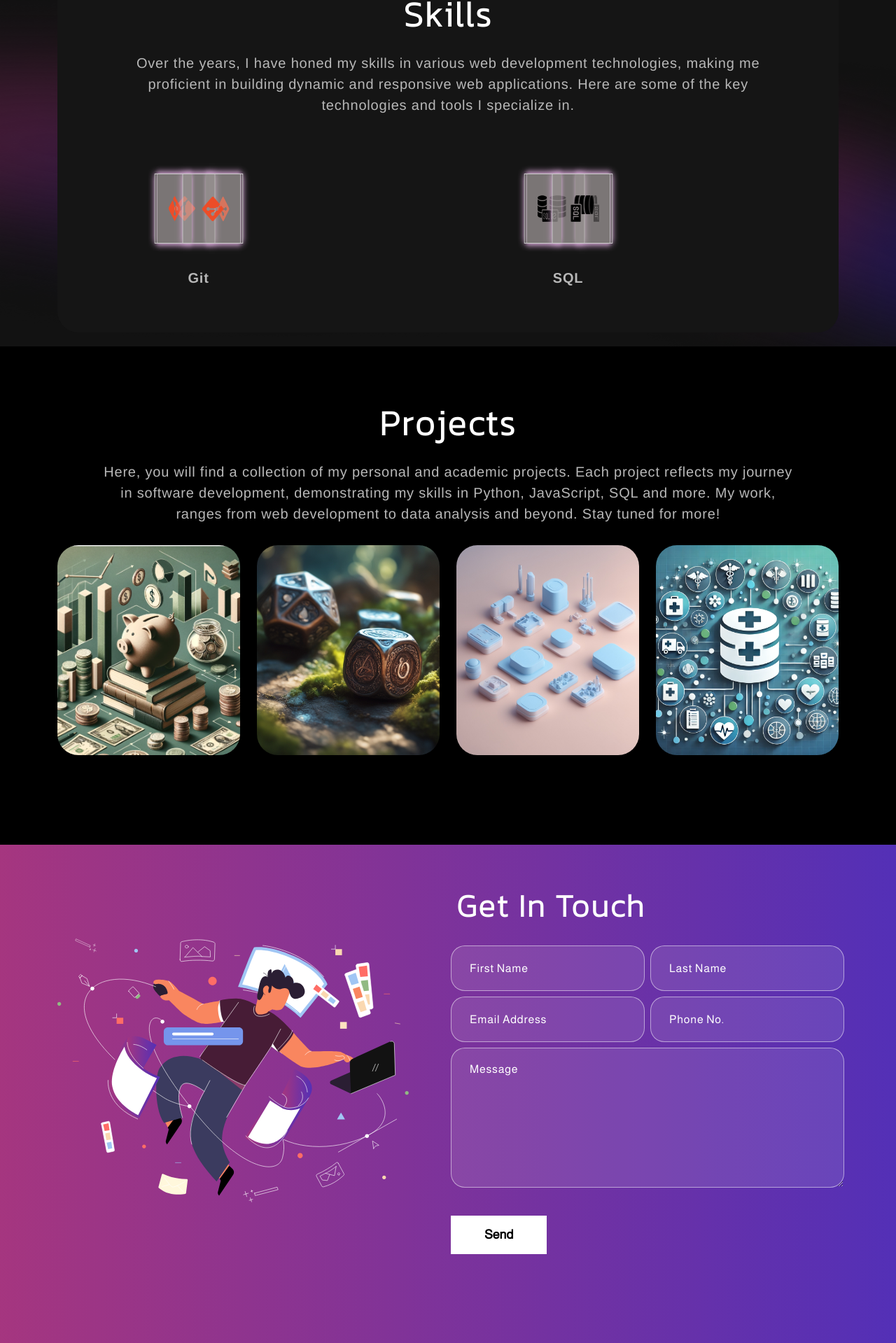
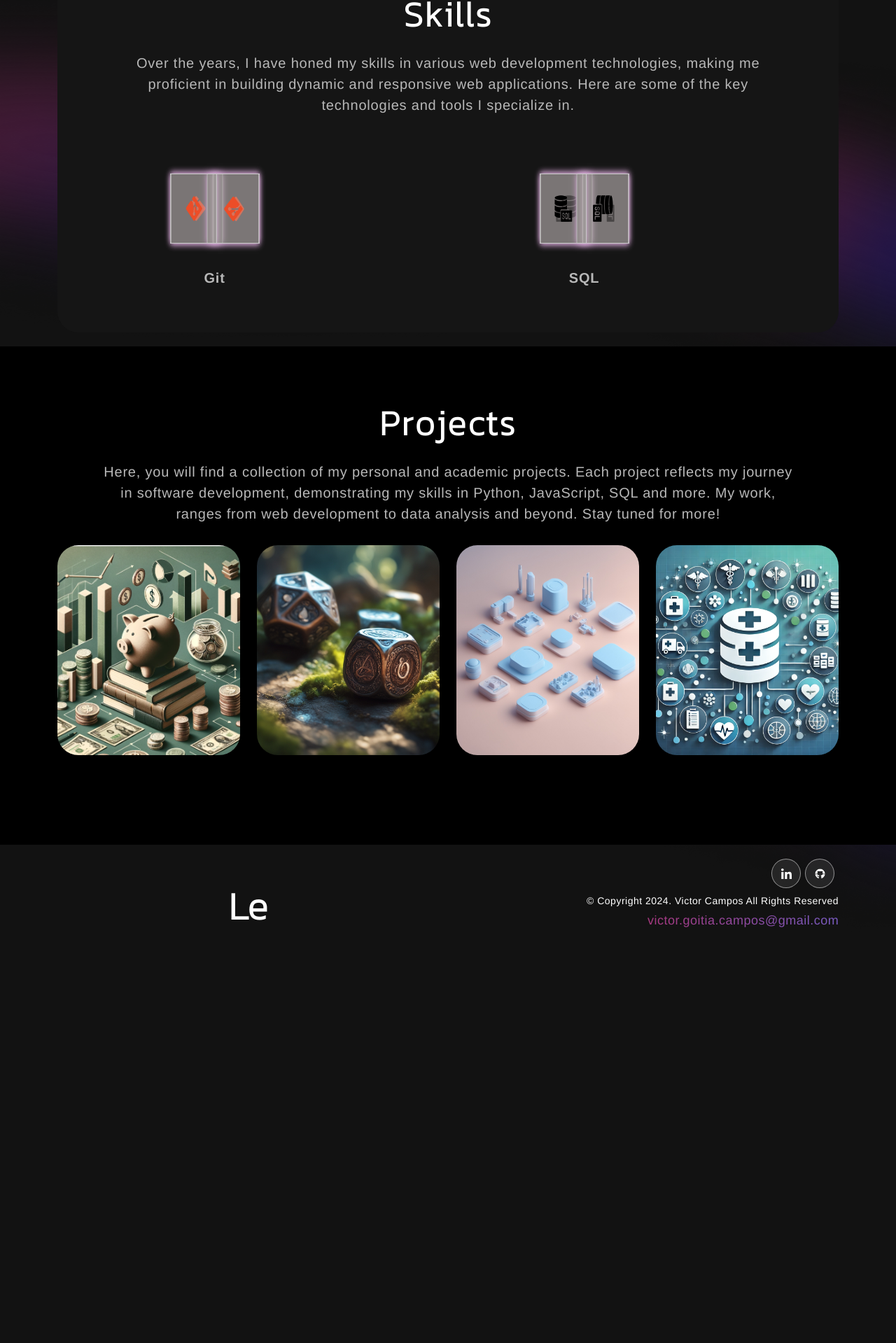
Before and after one commit to 38Victor/portfolio, a React (Create React App) app in the folder portfolio/: page / in a window 1280 px wide. Shown: the part 834-2753 px from the top of the page at 70% size. After the commit the page ends 2239 px from the top, so only its background shows below. Built offline with nearby package versions, Linux system fonts and the light colour scheme.

Commit message:
Finailzed the footer and everything else, website is ready for deployment YEAHHHHH BUDDYgit add --allgit add --allgit add --all

```diff
--- a/portfolio/src/App.css
+++ b/portfolio/src/App.css
@@ -2,24 +2,8 @@
 @import 'animate.css';
 
 @font-face {
-	font-family: 'Coolvetica';
-	src: url('./assets/fonts/CoolveticaRg-Regular.woff2');
-}
-
-@font-face {
-	font-family: 'La Belle Aurore';
-	src: url('./assets/fonts/LaBelleAurore.woff2');
-}
-
-@font-face {
 	font-family: 'Helvetica Neue';
 	src: url('./assets/fonts/helvetica-neu.ttf');
-}
-
-
-@font-face {
-	font-family: 'Almarai Bold';
-	src: url('./assets/fonts/Almarai-Bold.ttf');
 }
 
 
@@ -125,13 +109,13 @@ p.danger {
 }
 
 .profile-image {
-  width: 375px; /* Adjust the width as needed */
-  height: 375px; /* Adjust the height as needed */
-  object-fit: cover; /* Ensures the image covers the area while maintaining aspect ratio */
-  border-radius: 50%; /* Makes the image circular */
-  overflow: hidden; /* Ensures any overflow is hidden */
-  display: block; /* Ensure it behaves correctly in its container */
-  margin: 0 auto; /* Center the image horizontally if needed */
+  width: 375px;
+  height: 375px;
+  object-fit: cover;
+  border-radius: 50%;
+  overflow: hidden;
+  display: block;
+  margin: 0 auto;
 }
 
 
@@ -378,11 +362,11 @@ nav.navbar .navbar-toggler[aria-expanded="true"] .navbar-toggler-icon {
 .background-image-left,
 .background-image-right {
   position: absolute;
-  top: 0;  /* Start from the top */
-  bottom: 0;  /* Extend to the bottom */
-  width: 80%;  /* You can adjust this based on how much of the section you want to cover */
-  background-size: cover;  /* Ensure the background image covers the entire area */
-  background-position: center;  /* Center the image */
+  top: 0;
+  bottom: 0;
+  width: 80%;
+  background-size: cover;
+  background-position: center;
   z-index: -4;
 }
 
@@ -391,7 +375,7 @@ nav.navbar .navbar-toggler[aria-expanded="true"] .navbar-toggler-icon {
 }
 
 .background-image-right {
-  right: 0;  /* Position the right image */
+  right: 0;
   top: 60px;
 
 }
@@ -614,16 +598,16 @@ nav.navbar .navbar-toggler[aria-expanded="true"] .navbar-toggler-icon {
   overflow: hidden;
   margin-bottom: 24px;
   color: #fff;
-  height: 300px; /* Fixed height */
-  width: 100%; /* Ensure it takes the full width of the container */
+  height: 300px;
+  width: 100%;
   background-size: cover;
   background-position: center;
 }
 
 .proj-imgbx img.project-img {
   width: 100%;
-  height: 100%; /* Ensure the image covers the whole container */
-  object-fit: cover; /* Ensure the aspect ratio is maintained while covering the container */
+  height: 100%;
+  object-fit: cover;
 }
 
 .proj-imgbx::before {
@@ -647,8 +631,8 @@ nav.navbar .navbar-toggler[aria-expanded="true"] .navbar-toggler-icon {
   transition: 0.5s ease-in-out;
   opacity: 0;
   width: 100%;
-  padding: 15px; /* Add padding to create space between text and border */
-  box-sizing: border-box; /* Ensure padding is included in the element's width */
+  padding: 15px;
+  box-sizing: border-box;
 
 }
 .proj-imgbx:hover .proj-txtx {
@@ -686,74 +670,51 @@ nav.navbar .navbar-toggler[aria-expanded="true"] .navbar-toggler-icon {
   margin: 0 5px;
 }
 
-/************ Contact Css ************/
-.contact {
-  background: linear-gradient(90.21deg, #AA367C -5.91%, #4A2FBD 111.58%);
-  padding: 60px 0 130px 0;
+/************ Footer Css ************/
+.footer {
+  padding: 0 0 0 0;
+  background-position: center center;
+  background-size: cover;
+  background-repeat: no-repeat;
+  padding-top: 10px;
 }
-.contact img {
-  width: 92%;
+
+.footer .social-icon {
+  text-align: right;
+  margin-top: 10px;
 }
-.contact h2 {
-	font-size: 45px;
-	font-weight: 700;
-  margin-bottom: 30px;
+
+.footer img {
+  width: 26px;
 }
-.contact form input, .contact form textarea {
-  width: 100%;
-  background: rgba(255, 255, 255, 0.1);
-  border: 1px solid rgba(255, 255, 255, 0.5);
-  border-radius: 20px;
-  color: #fff;
-  margin: 0 0 8px 0;
-  padding: 18px 26px;
-  font-weight: 500;
+
+.footer .email {
   font-size: 18px;
+  margin-top: 10px;
+  text-align: right;
+  background: linear-gradient(90.21deg, #AA367C -5.91%, #735fc8 111.58%);
+  -webkit-background-clip: text;
+  -webkit-text-fill-color: transparent;
+}
+
+.footer p {
+  font-weight: 400;
+  font-size: 14px;
+  color: #ffffff;
+  letter-spacing: 0.5px;
+  margin: 0;
+}
+
+.footer .copyright {
+  margin-top: 10px;
+  text-align: right;
+}
+
+.footer h1 {
+  font-size: 55px;
+  font-weight: 700;
   letter-spacing: 0.8px;
-  transition: 0.3s ease-in-out;
+  line-height: 1;
+  display: block;
+  margin-top: 50px;
 }
-.contact form input:focus, .contact form textarea:focus {
-  background: rgba(255, 255, 255, 1);
-  color: #121212;
-}
-.contact form input::placeholder, .contact form textarea::placeholder {
-  font-size: 16px;
-  font-weight: 400;
-  color: #fff;
-}
-.contact form input:focus::placeholder, .contact form textarea:focus::placeholder {
-  color: #121212;
-  opacity: 0.8;
-}
-.contact form button {
-  font-weight: 700;
-  color: #000;
-  background-color: #fff;
-  padding: 14px 48px;
-  font-size: 18px;
-  margin-top: 25px;
-  border-radius: 0;
-  position: relative;
-  transition: 0.3s ease-in-out;
-}
-.contact form button span {
-  z-index: 1;
-  position: relative;
-}
-.contact form button:hover {
-  color: #fff;
-}
-.contact form button::before {
-  content: "";
-  background: #121212;
-  width: 0;
-  height: 100%;
-  position: absolute;
-  top: 0;
-  left: 0;
-  z-index: 0;
-  transition: 0.3s ease-in-out;
-}
-.contact form button:hover::before {
-  width: 100%;
-}
--- a/portfolio/src/App.js
+++ b/portfolio/src/App.js
@@ -4,7 +4,7 @@ import { NavBar } from './components/NavBar';
 import { Banner } from './components/Banner';
 import { Skills } from './components/Skills';
 import { Projects } from './components/Projects';
-import { Contact } from './components/Contact';
+import { Footer } from './components/Footer';
 
 function App() {
   return (
@@ -13,7 +13,7 @@ function App() {
       <Banner />
       <Skills />
       <Projects />
-      <Contact />
+      <Footer />
     </div>
   );
 }
--- a/portfolio/src/components/Contact.js
+++ /dev/null
@@ -1,96 +0,0 @@
-import React, { useEffect, useState } from 'react';
-import { Container, Row, Col } from "react-bootstrap";
-import contactImg from "../assets/images/contact-img.svg";
-import TrackVisibility from 'react-on-screen';
-
-export const Contact = () => {
-
-  const formInitialDetails = {
-    firstName: '',
-    lastName: '',
-    email: '',
-    phone: '',
-    message: ''
-  };
-
-  const [formDetails, setFormDetails] = useState(formInitialDetails);
-  const [buttonText, setButtonText] = useState('Send');
-  const [status, setStatus] = useState({});
-
-  const onFormUpdate = (category, value) => {
-    setFormDetails({
-      ...formDetails,
-      [category]: value
-    });
-  };
-
-  const handleSubmit = async (e) => {
-    e.preventDefault();
-    setButtonText("Sending...");
-    let response = await fetch("http://localhost:5000/contact", {
-      method: "POST",
-      headers: {
-        "Content-Type": "application/json;charset=utf-8",
-      },
-      body: JSON.stringify(formDetails),
-    });
-    setButtonText("Send");
-    let result = await response.json();
-    setFormDetails(formInitialDetails);
-    if (result.code === 200) {
-      setStatus({ success: true, message: 'Message sent successfully' });
-    } else {
-      setStatus({ success: false, message: 'Something went wrong, please try again later.' });
-    }
-  };
-
-  return (
-    <section className="contact" id="connect">
-      <Container>
-        <Row className="align-items-center">
-          <Col size={12} md={6}>
-            <TrackVisibility>
-              {({ isVisible }) =>
-                <img src={contactImg} alt="Contact Us" />
-              }
-            </TrackVisibility>
-          </Col>
-          <Col size={12} md={6}>
-            <TrackVisibility>
-              {({ isVisible }) =>
-                <div>
-                  <h2>Get In Touch</h2>
-                  <form onSubmit={handleSubmit}>
-                    <Row>
-                      <Col size={12} sm={6} className="px-1">
-                        <input type="text" value={formDetails.firstName} placeholder="First Name" onChange={(e) => onFormUpdate('firstName', e.target.value)} />
-                      </Col>
-                      <Col size={12} sm={6} className="px-1">
-                        <input type="text" value={formDetails.lastName} placeholder="Last Name" onChange={(e) => onFormUpdate('lastName', e.target.value)} />
-                      </Col>
-                      <Col size={12} sm={6} className="px-1">
-                        <input type="email" value={formDetails.email} placeholder="Email Address" onChange={(e) => onFormUpdate('email', e.target.value)} />
-                      </Col>
-                      <Col size={12} sm={6} className="px-1">
-                        <input type="tel" value={formDetails.phone} placeholder="Phone No." onChange={(e) => onFormUpdate('phone', e.target.value)} />
-                      </Col>
-                      <Col size={12} className="px-1">
-                        <textarea rows="6" value={formDetails.message} placeholder="Message" onChange={(e) => onFormUpdate('message', e.target.value)}></textarea>
-                        <button type="submit"><span>{buttonText}</span></button>
-                      </Col>
-                      {status.message &&
-                        <Col>
-                          <p className={status.success === false ? "danger" : "success"}>{status.message}</p>
-                        </Col>
-                      }
-                    </Row>
-                  </form>
-                </div>
-              }
-            </TrackVisibility>
-          </Col>
-        </Row>
-      </Container>
-    </section>
-  );
-};
--- /dev/null
+++ b/portfolio/src/components/Footer.js
@@ -0,0 +1,70 @@
+import { useState, useEffect } from "react";
+import { Container, Row, Col } from "react-bootstrap";
+import navIcon1 from '../assets/images/nav-icon1.svg';
+import github from '../assets/images/github.png';
+
+export const Footer = () => {
+  const [text, setText] = useState('');
+  const [isDeleting, setIsDeleting] = useState(false);
+  const [loopNum, setLoopNum] = useState(0);
+  const [delta, setDelta] = useState(100);
+  const [index, setIndex] = useState(1);
+  const toRotate = ["Thank You For Visiting !", "Let's Start a Conversation."];
+  const period = 2000;
+
+  useEffect(() => {
+    let ticker = setInterval(() => {
+      tick();
+    }, delta);
+
+    return () => { clearInterval(ticker); };
+  }, [text]);
+
+  const tick = () => {
+    let i = loopNum % toRotate.length;
+    let fullText = toRotate[i];
+    let updatedText = isDeleting ? fullText.substring(0, text.length - 1) : fullText.substring(0, text.length + 1);
+
+    setText(updatedText);
+
+    if (isDeleting) {
+      setDelta(50);
+    }
+
+    if (!isDeleting && updatedText === fullText) {
+      setIsDeleting(true);
+      setDelta(period);
+    } else if (isDeleting && updatedText === '') {
+      setIsDeleting(false);
+      setLoopNum(loopNum + 1);
+      setDelta(100);
+    } else {
+      setIndex(prevIndex => prevIndex + 1);
+    }
+  };
+
+  return (
+    <footer className="footer">
+      <Container>
+        <Row className="justify-content-end">
+          <Col size={12} sm={6} className="d-flex justify-content-center">
+            <h1 className="footer-message">{text}</h1>
+          </Col>
+          <Col size={12} sm={6} className="d-flex flex-column align-items-end">
+            <div className="social-icon">
+              <a href="https://www.linkedin.com/in/victor-manuel-campos-goitia-b75354233/" target="_blank" rel="noreferrer">
+                <img src={navIcon1} alt="LinkedIn" />
+              </a>
+              <a href="https://github.com/38victor" target="_blank" rel="noreferrer">
+                <img src={github} alt="GitHub" />
+              </a>
+            </div>
+
+            <p className="copyright">© Copyright 2024. Victor Campos All Rights Reserved</p>
+            <p className="email">victor.goitia.campos@gmail.com</p>
+          </Col>
+        </Row>
+      </Container>
+    </footer>
+  );
+};
--- a/portfolio/src/components/MailchimpForm.js
+++ /dev/null
@@ -1,5 +0,0 @@
-
-export const MailchimpForm = () => {
-  const postUrl = `${process.env.REACT_APP_MAILCHIMP_URL}?u=${process.env.REACT_APP_MAILCHIMP_U}&id=${process.env.REACT_APP_MAILCHIMP_ID}`;
-
-}
```
